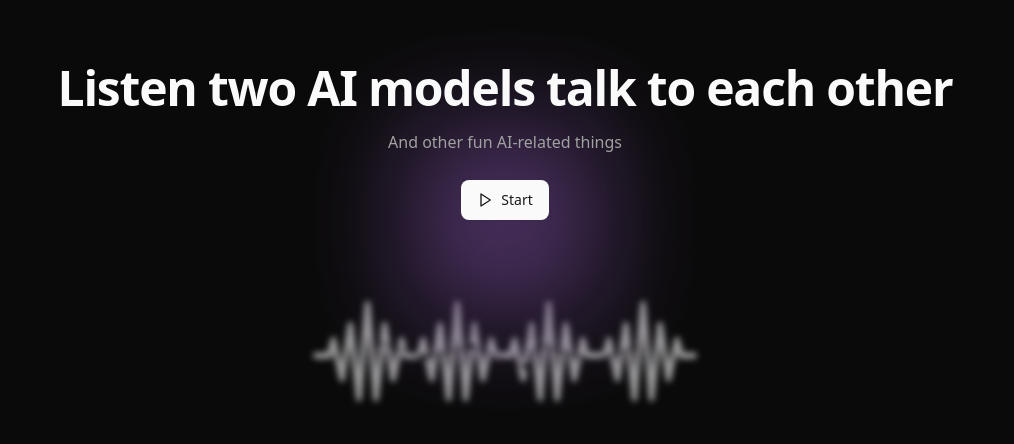
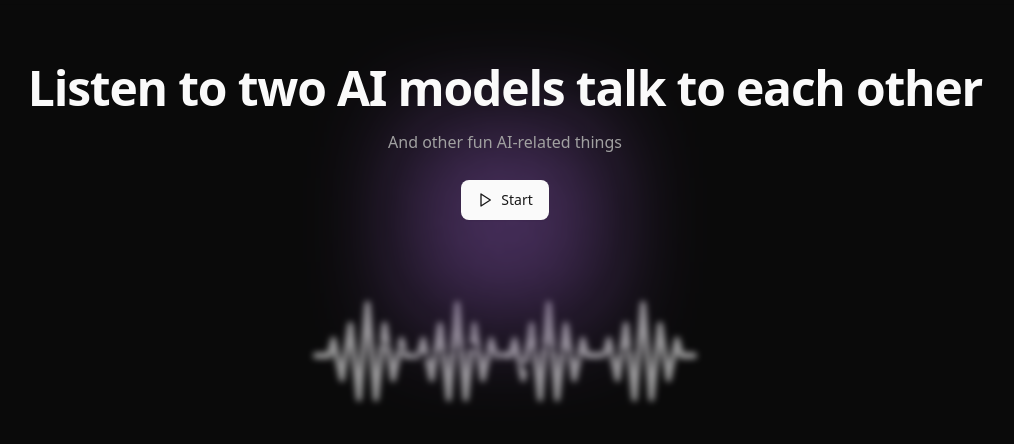
Before and after one commit to one-with-violets-in-her-lap/skynet-frontend, a Next.js app: page / in a window 1280 px wide. Shown: the top 444 px of the page, without its empty margins (135-1149 px from the left). Built offline with nearby package versions, Linux system fonts and the light colour scheme; no server answers.

Commit message:
fix grammar in page meta description and hero section heading

```diff
--- a/src/app/(llm-conversation)/_components/hero-section.tsx
+++ b/src/app/(llm-conversation)/_components/hero-section.tsx
@@ -14,7 +14,7 @@ export default function HeroSection({
             transition={{ duration: 0.4, ease: 'easeIn' }}
         >
             <h1 className="scroll-m-20 text-4xl text-center font-extrabold tracking-tight lg:text-5xl">
-                Listen two AI models talk to each other
+                Listen to two AI models talk to each other
             </h1>
 
             <p className="leading-7 [&:not(:first-child)]:mt-4 text-center text-muted-foreground">
--- a/src/app/(llm-conversation)/page.tsx
+++ b/src/app/(llm-conversation)/page.tsx
@@ -4,7 +4,8 @@ import LlmConversationPanel from './_components/llm-conversation-panel'
 export const metadata: Metadata = {
     title: 'Skynet @ Listen two AI models talk to each other',
     description:
-        "Listen two LLM AI models talk and find out we're fucked. Fun AI website to waste your time on when bored",
+        'Listen to two LLM AI models talk and become anxious about AI taking over ' +
+        'the world. Fun AI website to waste your time on when bored',
 }
 
 export default function LlmConversationPage() {
```
